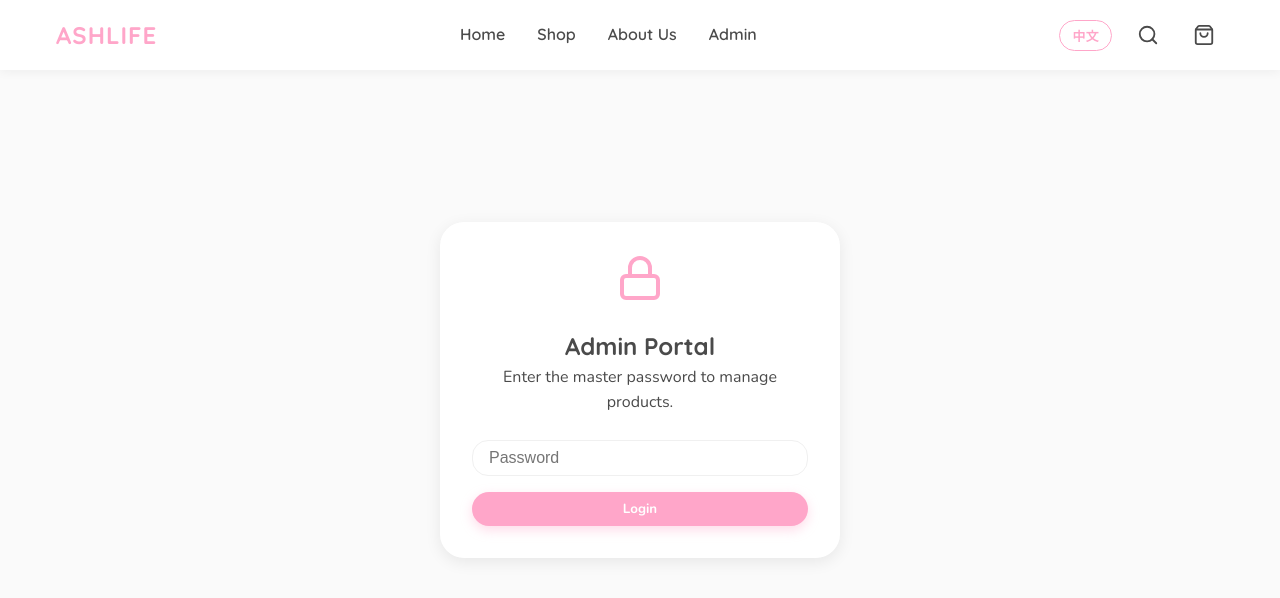
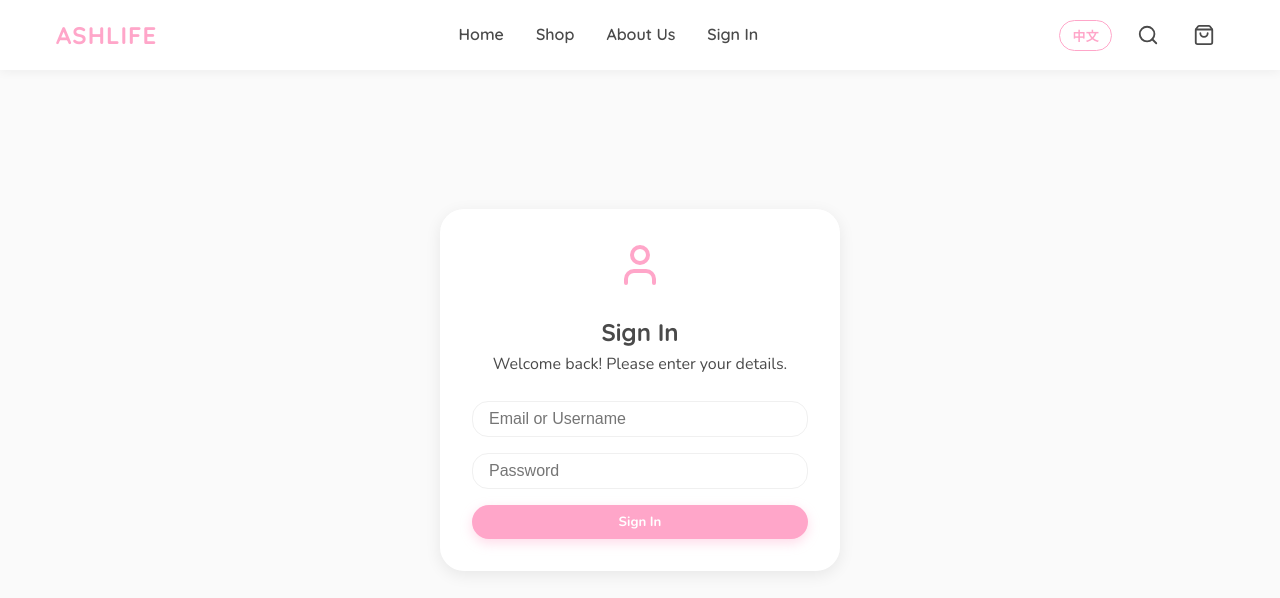
Before and after one commit to lgdhjj91-cmyk/ashlife, a React (Vite) app: page /admin in a window 1280 px wide. Shown: the top 598 px of the page. Built offline with nearby package versions, Linux system fonts and the light colour scheme; no server answers; the database is empty.

Commit message:
Migrate to environment variables and github actions

```diff
--- a/src/App.jsx
+++ b/src/App.jsx
@@ -13,11 +13,12 @@ import AdminLogin from './pages/AdminLogin';
 import AdminDashboard from './pages/AdminDashboard';
 
 function App() {
+  const basename = import.meta.env.BASE_URL;
   return (
     <LanguageProvider>
       <ProductProvider>
         <CartProvider>
-          <BrowserRouter>
+          <BrowserRouter basename={basename}>
             <div className="app">
               <Header />
               <Routes>
--- a/src/firebase.js
+++ b/src/firebase.js
@@ -2,14 +2,14 @@ import { initializeApp } from 'firebase/app';
 import { getDatabase } from 'firebase/database';
 
 const firebaseConfig = {
-  apiKey: "AIzaSyDTaRRmVZj7kk0h3eoTzkC2US8Vv8o7uyI",
-  authDomain: "ashlife-6da65.firebaseapp.com",
-  databaseURL: "https://ashlife-6da65-default-rtdb.asia-southeast1.firebasedatabase.app",
-  projectId: "ashlife-6da65",
-  storageBucket: "ashlife-6da65.firebasestorage.app",
-  messagingSenderId: "73233283040",
-  appId: "1:73233283040:web:5ac99df489467d04c55d85",
-  measurementId: "G-VWG95BHSEE"
+  apiKey: import.meta.env.VITE_FIREBASE_API_KEY,
+  authDomain: import.meta.env.VITE_FIREBASE_AUTH_DOMAIN,
+  databaseURL: import.meta.env.VITE_FIREBASE_DATABASE_URL,
+  projectId: import.meta.env.VITE_FIREBASE_PROJECT_ID,
+  storageBucket: import.meta.env.VITE_FIREBASE_STORAGE_BUCKET,
+  messagingSenderId: import.meta.env.VITE_FIREBASE_MESSAGING_SENDER_ID,
+  appId: import.meta.env.VITE_FIREBASE_APP_ID,
+  measurementId: import.meta.env.VITE_FIREBASE_MEASUREMENT_ID
 };
 
 const app = initializeApp(firebaseConfig);
--- a/src/locales/translations.js
+++ b/src/locales/translations.js
@@ -4,7 +4,7 @@ const translations = {
     nav_home: 'Home',
     nav_shop: 'Shop',
     nav_about: 'About Us',
-    nav_admin: 'Admin',
+    nav_admin: 'Sign In',
     lang_toggle: '中文',
 
     // ── Home ────────────────────────────────────────────────────────────────
@@ -93,7 +93,7 @@ const translations = {
     nav_home: '首页',
     nav_shop: '商店',
     nav_about: '关于我们',
-    nav_admin: '管理',
+    nav_admin: '登录',
     lang_toggle: 'EN',
 
     // ── Home ────────────────────────────────────────────────────────────────
--- a/src/pages/AdminLogin.jsx
+++ b/src/pages/AdminLogin.jsx
@@ -1,16 +1,17 @@
 import React, { useState } from 'react';
 import { useNavigate } from 'react-router-dom';
-import { Lock } from 'lucide-react';
+import { User } from 'lucide-react';
 import './Admin.css';
 
 const AdminLogin = () => {
+  const [username, setUsername] = useState('');
   const [password, setPassword] = useState('');
   const [error, setError] = useState(false);
   const navigate = useNavigate();
 
   const handleLogin = (e) => {
     e.preventDefault();
-    if (password === 'admin123') {
+    if (username === import.meta.env.VITE_ADMIN_USER && password === import.meta.env.VITE_ADMIN_PASS) {
       sessionStorage.setItem('isAdmin', 'true');
       navigate('/admin-dashboard');
     } else {
@@ -21,11 +22,21 @@ const AdminLogin = () => {
   return (
     <div className="page container animate-fade-in admin-login-page">
       <div className="login-box">
-        <Lock size={48} className="login-icon" />
-        <h2>Admin Portal</h2>
-        <p>Enter the master password to manage products.</p>
+        <User size={48} className="login-icon" />
+        <h2>Sign In</h2>
+        <p>Welcome back! Please enter your details.</p>
 
         <form onSubmit={handleLogin} className="login-form">
+          <input
+            type="text"
+            placeholder="Email or Username"
+            value={username}
+            onChange={(e) => {
+              setUsername(e.target.value);
+              setError(false);
+            }}
+            className={error ? 'input-error' : ''}
+          />
           <input
             type="password"
             placeholder="Password"
@@ -36,8 +47,8 @@ const AdminLogin = () => {
             }}
             className={error ? 'input-error' : ''}
           />
-          {error && <p className="error-text">Incorrect password</p>}
-          <button type="submit" className="btn btn-primary w-full">Login</button>
+          {error && <p className="error-text">Invalid credentials</p>}
+          <button type="submit" className="btn btn-primary w-full">Sign In</button>
         </form>
       </div>
     </div>
--- a/vite.config.js
+++ b/vite.config.js
@@ -4,4 +4,5 @@ import react from '@vitejs/plugin-react-swc'
 // https://vite.dev/config/
 export default defineConfig({
   plugins: [react()],
+  base: '/ashlife/',
 })
```
Also changed, not shown: 2 other files (tests, documents, lock files or other folders).
